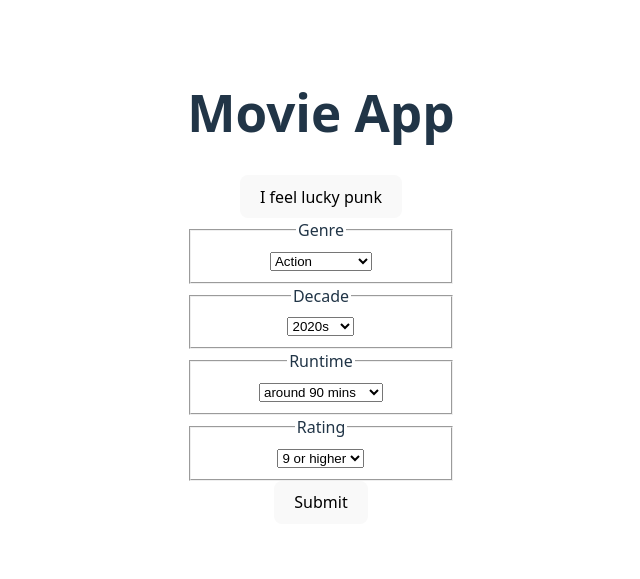
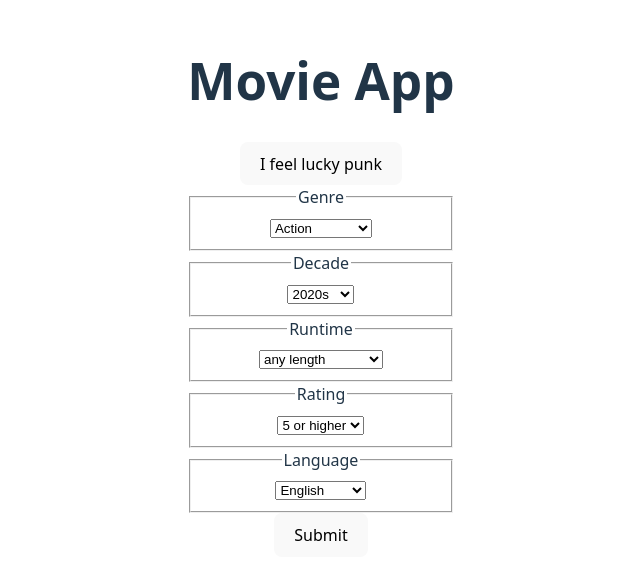
Before and after one commit to bendee48/movie-app, a React (Vite) app: page / in a window 1280 px wide. Shown: the part 113-692 px from the top of the page, without its empty margins (319-959 px from the left). Built offline with nearby package versions, Linux system fonts and the light colour scheme.

Commit message:
Adding language option
- Adding a language option to the film selector component

```diff
--- a/src/components/FilmSelector.jsx
+++ b/src/components/FilmSelector.jsx
@@ -34,7 +34,7 @@ function FilmSelector({submitHandler}) {
           <option value="around 90 mins">around 90 mins</option>
           <option value="less than 180 mins">less than 2 hours</option>
           <option value="less than 270 mins">less than 3 hours</option>
-          <option value="any length">any length</option>
+          <option value="any length" selected>any length</option>
         </select>
       </fieldset>
       <fieldset>
@@ -44,8 +44,26 @@ function FilmSelector({submitHandler}) {
           <option value="higher than 8">8 or higher</option>
           <option value="higher than 7">7 or higher</option>
           <option value="higher than 6">6 or higher</option>
-          <option value="higher than 5">5 or higher</option>
+          <option value="higher than 5" selected>5 or higher</option>
           <option value="less than 5">less than 5</option>
+        </select>
+      </fieldset>
+      <fieldset>
+        <legend>Language</legend>
+        <select name="language" id="language">
+          <option value="english">English</option>
+          <option value="french">French</option>
+          <option value="spanish">Spanish</option>
+          <option value="portuguese">Portuguese</option>
+          <option value="japanese">Japanese</option>
+          <option value="korean">Korean</option>
+          <option value="chinese">Chinese</option>
+          <option value="arabic">Arabic</option>
+          <option value="italian">Italian</option>
+          <option value="german">German</option>
+          <option value="swedish">Swedish</option>
+          <option value="danish">Danish</option>
+          <option value="norwegian">Norwegian</option>
         </select>
       </fieldset>
       <button type="submit">Submit</button>
```
